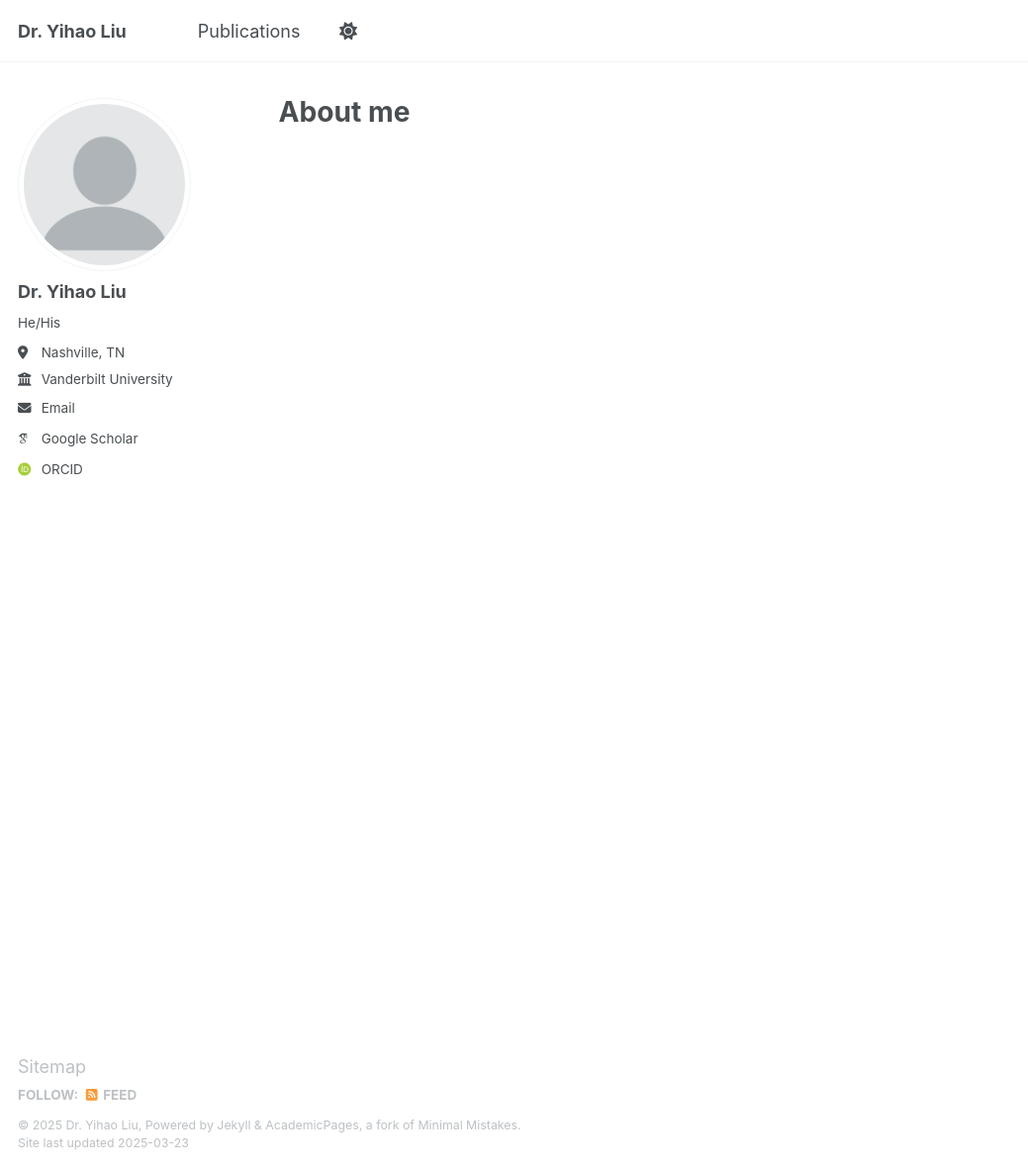
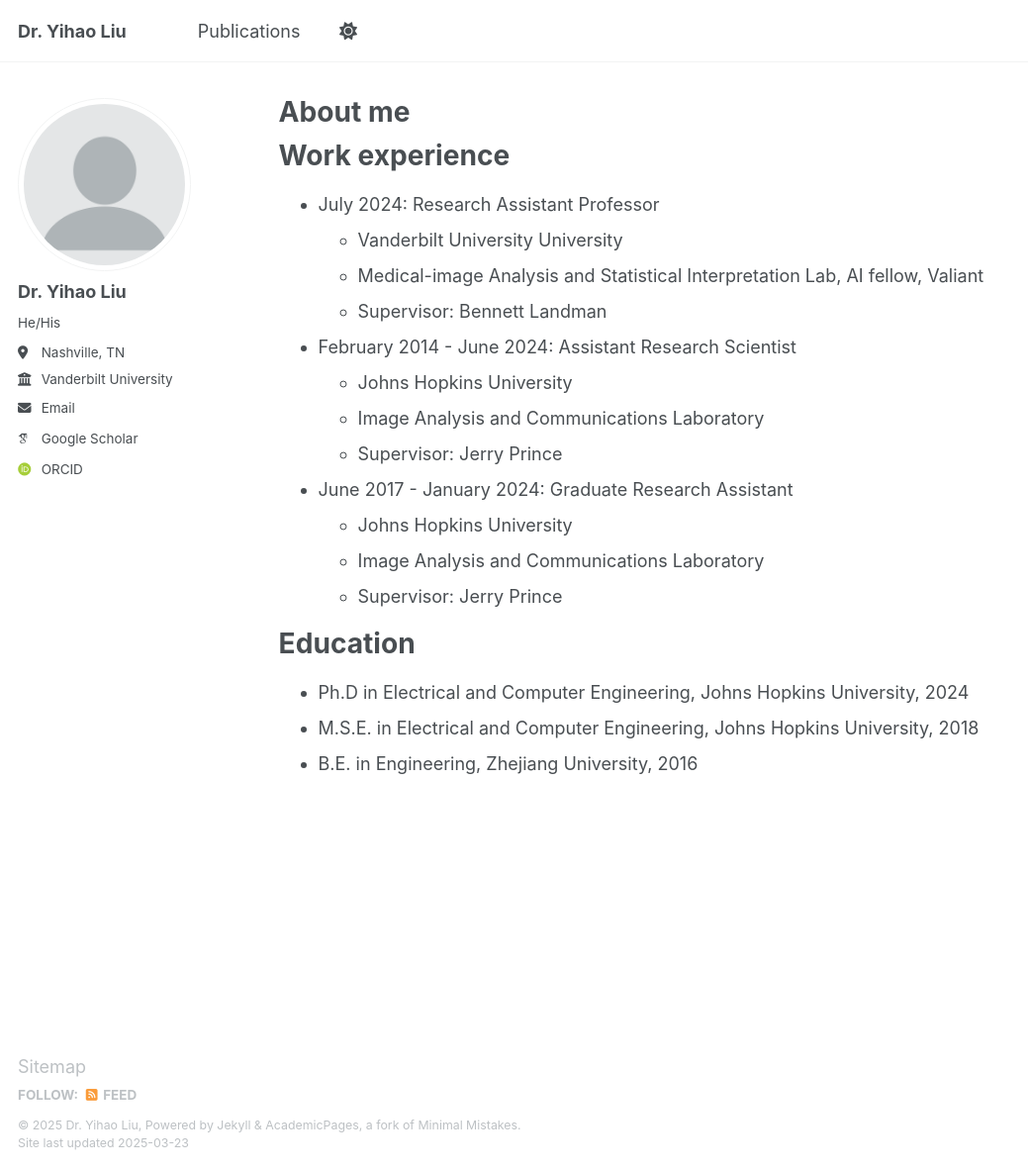
Before and after one commit to yihao6/yihao6.github.io, a Jekyll site: the page built from _pages/about.md, in a window 1280 px wide and 1183 px high. Shown: the whole window at 99% size, without its empty margins (0-1039 px from the left). Built offline with Jekyll 4.4.1, drawn with Linux system fonts in a browser that asks for light colours; some web fonts are replaced.

Commit message:
Update about.md

```diff
--- a/_pages/about.md
+++ b/_pages/about.md
@@ -6,3 +6,25 @@ redirect_from:
   - /about/
   - /about.html
 ---
+Work experience
+======
+* July 2024: Research Assistant Professor
+  * Vanderbilt University University
+  * Medical-image Analysis and Statistical Interpretation Lab, AI fellow, Valiant
+  * Supervisor: Bennett Landman
+
+* February 2014 - June 2024: Assistant Research Scientist
+  * Johns Hopkins University
+  * Image Analysis and Communications Laboratory
+  * Supervisor: Jerry Prince
+
+* June 2017 - January 2024: Graduate Research Assistant
+  * Johns Hopkins University
+  * Image Analysis and Communications Laboratory
+  * Supervisor: Jerry Prince
+
+Education
+======
+* Ph.D in Electrical and Computer Engineering, Johns Hopkins University, 2024
+* M.S.E. in Electrical and Computer Engineering, Johns Hopkins University, 2018
+* B.E. in Engineering, Zhejiang University, 2016
```
